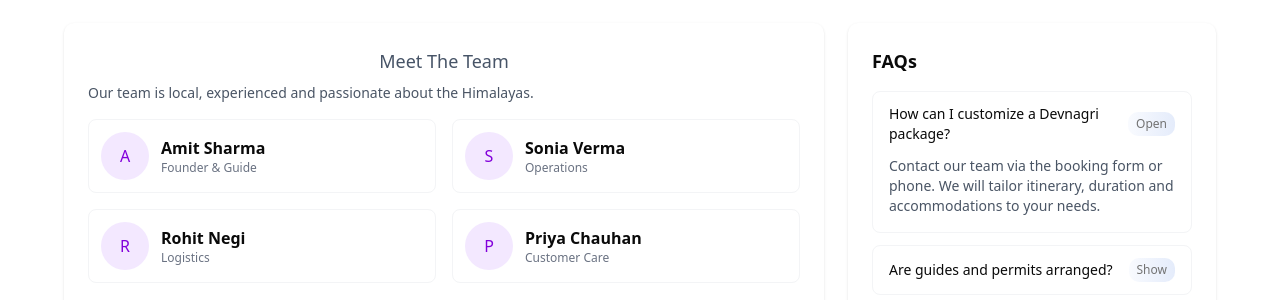
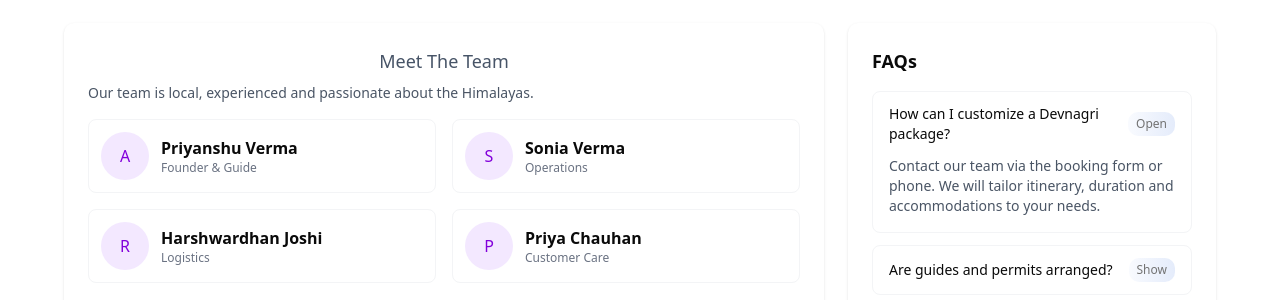
Before and after one commit to Pratyush2004-oss/Devnagri, a Next.js app: page / in a window 1280 px wide. Shown: the part 8080-8380 px from the top of the page. Built offline with nearby package versions, Linux system fonts and the light colour scheme; no server answers.

Commit message:
Adding updates

```diff
--- a/src/components/shared/AboutPageComp.tsx
+++ b/src/components/shared/AboutPageComp.tsx
@@ -319,7 +319,7 @@
                 A
               </div>
               <div>
-                <div className="font-semibold">Amit Sharma</div>
+                <div className="font-semibold">Priyanshu Verma</div>
                 <div className="text-xs text-gray-500">Founder & Guide</div>
               </div>
             </div>
@@ -339,7 +339,7 @@
                 R
               </div>
               <div>
-                <div className="font-semibold">Rohit Negi</div>
+                <div className="font-semibold">Harshwardhan Joshi</div>
                 <div className="text-xs text-gray-500">Logistics</div>
               </div>
             </div>
```
Also changed, not shown: 1 other file (tests, documents, lock files or other folders).
